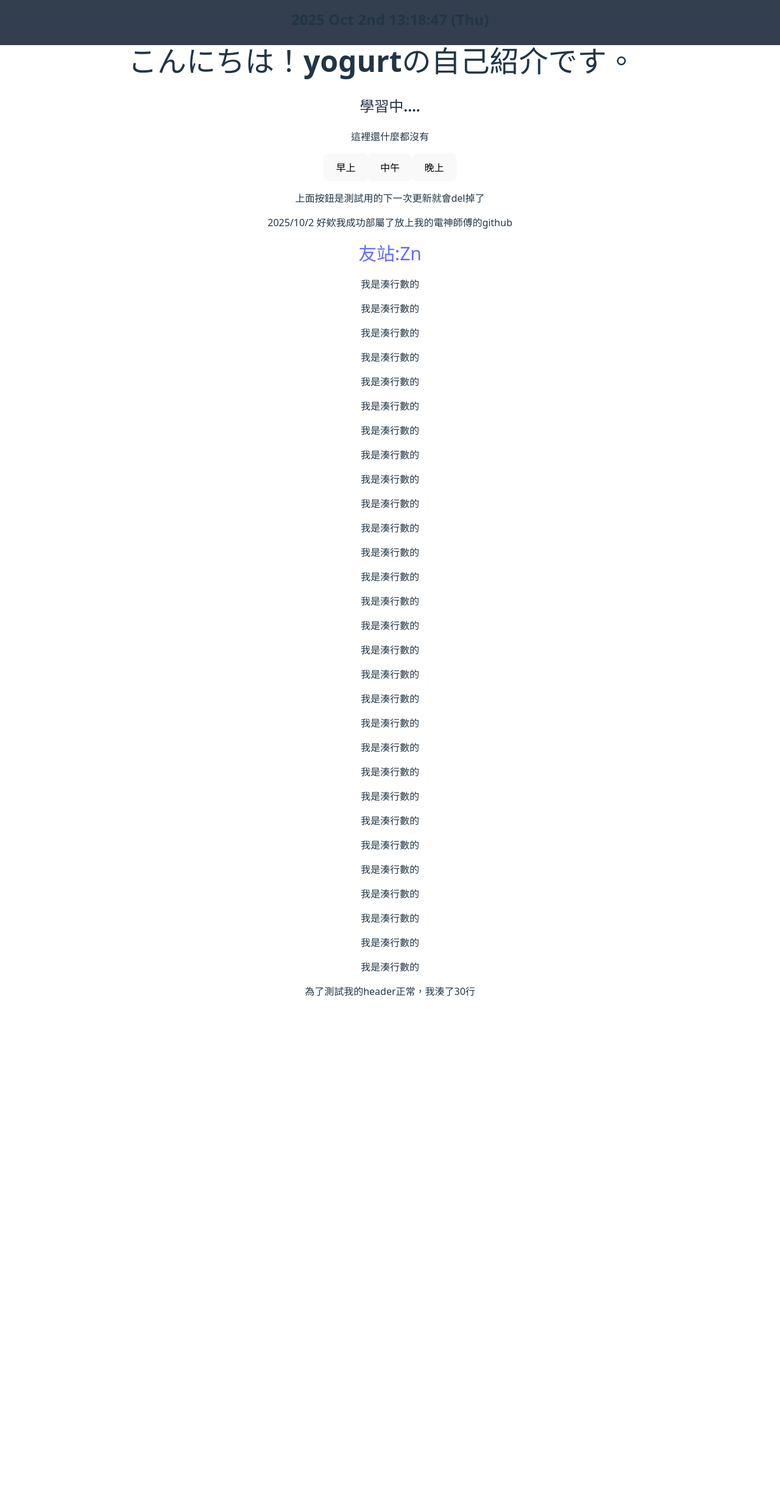
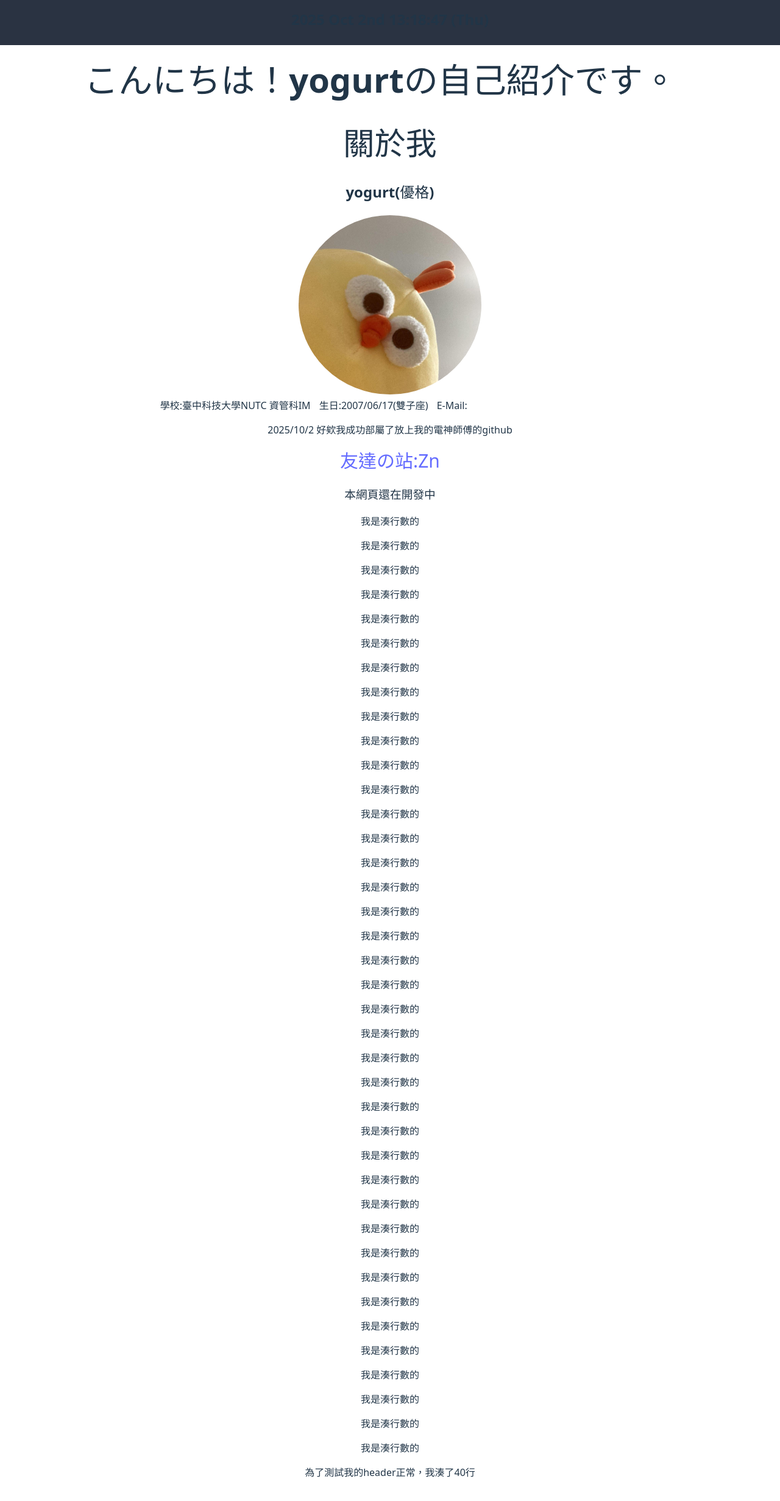
Before and after one commit to yogurt0617/aboutMeee, a React (Vite) app: page / in a window 1280 px wide. Shown: the top 2462 px of the page at 61% size. Before the commit the page ends 1718 px from the top, so only its background shows below. Built offline with nearby package versions, Linux system fonts and the light colour scheme.

Commit message:
加了個人簡介

```diff
--- a/src/App.css
+++ b/src/App.css
@@ -42,19 +42,29 @@
 }
 header{
   width:100%;
-  background-color:#333e4e;
+  background-color:#2a3342;
   position:fixed;
   z-index:9999;
   left: 50%;
   transform: translate(-50%, -50%);
 }
 main{
-  padding:2em;
+  padding:3.5em;
 }
 #nowTime{
   font-size:1.5em;
   font-weight: bolder;
 }
-a{
+.friend{
   font-size: 30px;
 }
+#me{
+  width:300px;
+  display: inline-block;
+  object-fit: cover;
+  border-radius: 50%;
+}
+.meee p{
+  margin: 7px;
+  display: inline;
+}
--- a/src/App.jsx
+++ b/src/App.jsx
@@ -27,7 +27,7 @@ function App() {
   },[])
   useEffect(() =>{
     if(nowHour === "05"||nowHour === "06"||nowHour === "07"||nowHour === "08"||nowHour === "09"||nowHour === "10"){
-      setYogurt("おはちう！yogurtの自己紹介です。")
+      setYogurt("おはよう！yogurtの自己紹介です。")
     }else if(nowHour === "11"||nowHour === "12"||nowHour === "13"||nowHour === "14"||nowHour === "15"||nowHour === "16"){
       setYogurt("こんにちは！yogurtの自己紹介です。")
     }else{
@@ -50,17 +50,21 @@ function App() {
         wrapper="span"
         cursor={true}
         repeat={Infinity}
-        style={{ fontSize: '3em', display: 'inline-block',fontWeight:"bolder"}}
+        style={{ fontSize: '3.5em', display: 'inline-block',fontWeight:"bolder",whiteSpace:"normal",wordBreak:"keep-all"}}
       />
     </div>
-      <h2>學習中....</h2>
-      <p>這裡還什麼都沒有</p>
-      <button onClick={()=>setNowHour("06")}>早上</button>
-      <button onClick={()=>setNowHour("12")}>中午</button>
-      <button onClick={()=>setNowHour("00")}>晚上</button>
-      <p>上面按鈕是測試用的下一次更新就會del掉了</p>
+
+      <h1>關於我</h1>
+      <h2>yogurt(優格)</h2>
+      <img src="./public/OWO.jpg" alt="yogurt" id='me'/>
+      <div className='meee'>
+      <p>學校:臺中科技大學NUTC 資管科IM</p>
+      <p>生日:2007/06/17(雙子座)</p>
+      <p>E-Mail:<a href="mailto:20070617TimmyAlan@gmail.com" target='_block' style={{color:"#ffff"}}>20070617TimmyAlan@gmail.com</a></p>
+      </div>
       <p>2025/10/2 好欸我成功部屬了放上我的電神師傅的github</p>
-      <a href="https://github.com/yuzen9622" target='_block'>友站:Zn</a>
+      <a href="https://github.com/yuzen9622" target='_block' className='friend'>友達の站:Zn</a>
+      <h3>本網頁還在開發中</h3>
       <p>我是湊行數的</p>
       <p>我是湊行數的</p>
       <p>我是湊行數的</p>
@@ -90,7 +94,17 @@ function App() {
       <p>我是湊行數的</p>
       <p>我是湊行數的</p>
       <p>我是湊行數的</p>
-      <p>為了測試我的header正常，我湊了30行</p>
+      <p>我是湊行數的</p>
+      <p>我是湊行數的</p>
+      <p>我是湊行數的</p>
+      <p>我是湊行數的</p>
+      <p>我是湊行數的</p>
+      <p>我是湊行數的</p>
+      <p>我是湊行數的</p>
+      <p>我是湊行數的</p>
+      <p>我是湊行數的</p>
+      <p>我是湊行數的</p>
+      <p>為了測試我的header正常，我湊了40行</p>
       </main>
     </>
   )
```
Also changed, not shown: public/OWO.jpg (added).
